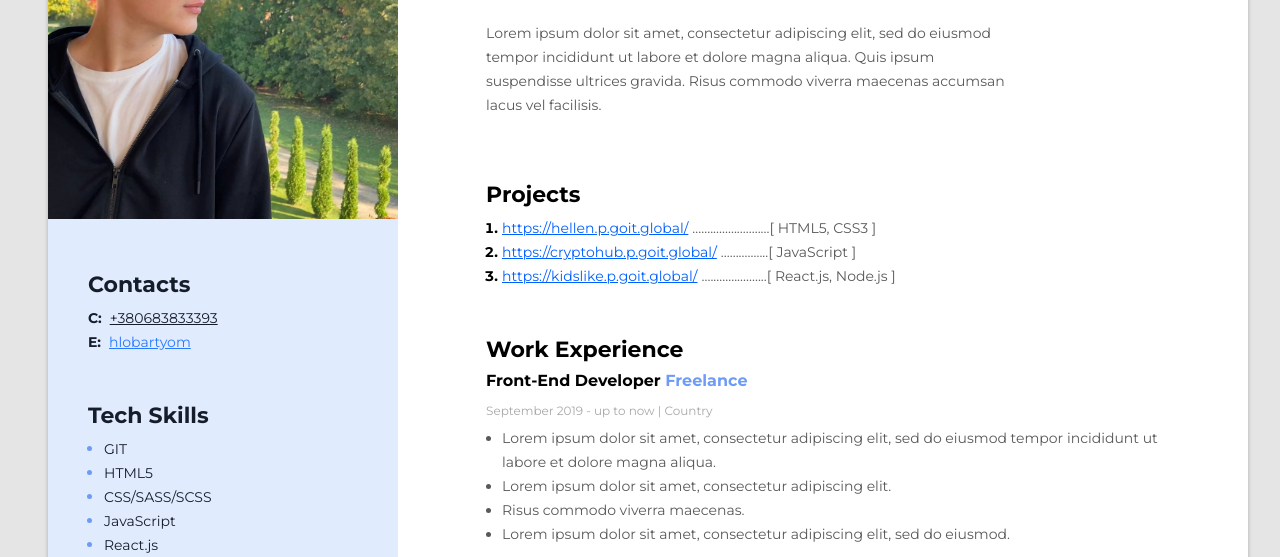
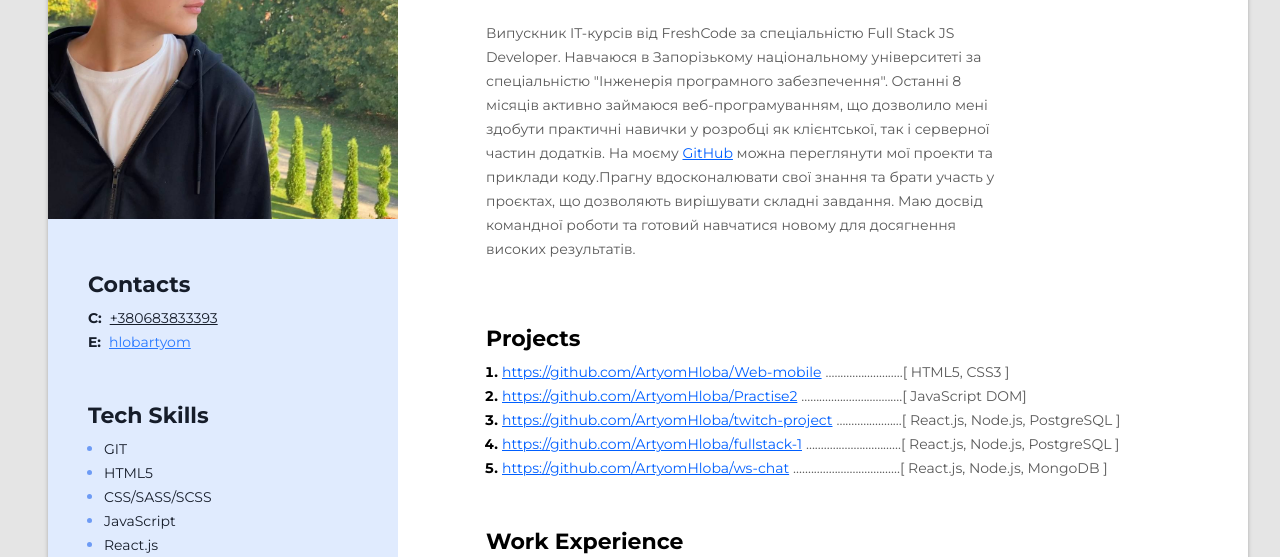
Before and after one commit to ArtyomHloba/My-Resume, a plain HTML site: page index.html in a window 1280 px wide. Shown: the part 243-800 px from the top of the page. Drawn offline with Linux system fonts and the light colour scheme.

Commit message:
Add Projects + about me

```diff
--- a/css/styles.css
+++ b/css/styles.css
@@ -1,5 +1,5 @@
 body {
-  font-family: "Montserrat", sans-serif;
+  font-family: 'Montserrat', sans-serif;
   background-color: #e5e5e5;
   padding: 54px 40px 24px 40px;
 }
@@ -44,6 +44,14 @@ body {
   color: #595959;
   width: 525px;
 }
+
+.gitHubLink {
+  color: #005fff;
+}
+.gitHubLink:hover {
+  color: #595959;
+}
+
 .about-me-container {
   margin-bottom: 64px;
 }
--- a/index.html
+++ b/index.html
@@ -26,10 +26,19 @@
           <h2 class="my-profession">FULL STACK JS DEVELOPER</h2>
           <h1 class="my-name">Hloba Artyom</h1>
           <p class="about-me">
-            Lorem ipsum dolor sit amet, consectetur adipiscing elit, sed do
-            eiusmod tempor incididunt ut labore et dolore magna aliqua. Quis
-            ipsum suspendisse ultrices gravida. Risus commodo viverra maecenas
-            accumsan lacus vel facilisis.
+            Випускник IT-курсів від FreshCode за спеціальністю Full Stack JS
+            Developer. Навчаюся в Запорізькому національному університеті за
+            спеціальністю "Інженерія програмного забезпечення". Останні 8
+            місяців активно займаюся веб-програмуванням, що дозволило мені
+            здобути практичні навички у розробці як клієнтської, так і серверної
+            частин додатків. На моєму
+            <a class="gitHubLink" href="https://github.com/ArtyomHloba"
+              >GitHub</a
+            >
+            можна переглянути мої проекти та приклади коду.Прагну вдосконалювати
+            свої знання та брати участь у проєктах, що дозволяють вирішувати
+            складні завдання. Маю досвід командної роботи та готовий навчатися
+            новому для досягнення високих результатів.
           </p>
         </div>
 
@@ -39,8 +48,10 @@
 
           <ol class="projects-list">
             <li class="projects-item">
-              <a href="https://hellen.p.goit.global/" class="projects-item-link"
-                >https://hellen.p.goit.global/</a
+              <a
+                href="https://artyomhloba.github.io/Web-mobile/"
+                class="projects-item-link"
+                >https://github.com/ArtyomHloba/Web-mobile</a
               >
               <span class="project-item-descr"
                 >..........................[ HTML5, CSS3 ]</span
@@ -48,27 +59,48 @@
             </li>
             <li class="projects-item">
               <a
-                href="https://cryptohub.p.goit.global/"
+                href="https://artyomhloba.github.io/Practise2/"
                 class="projects-item-link"
-                >https://cryptohub.p.goit.global/</a
+                >https://github.com/ArtyomHloba/Practise2</a
               >
               <span class="project-item-descr"
-                >................[ JavaScript ]</span
+                >..................................[ JavaScript DOM]</span
               >
             </li>
             <li class="projects-item">
               <a
-                href=" https://kidslike.p.goit.global/"
+                href="https://github.com/ArtyomHloba/twitch-project"
                 class="projects-item-link"
-                >https://kidslike.p.goit.global/</a
+                >https://github.com/ArtyomHloba/twitch-project</a
               >
               <span class="project-item-descr"
-                >......................[ React.js, Node.js ]</span
+                >......................[ React.js, Node.js, PostgreSQL ]</span
+              >
+            </li>
+            <li class="projects-item">
+              <a
+                href="https://github.com/ArtyomHloba/fullstack-1"
+                class="projects-item-link"
+                >https://github.com/ArtyomHloba/fullstack-1</a
+              >
+              <span class="project-item-descr"
+                >................................[ React.js, Node.js, PostgreSQL
+                ]</span
+              >
+            </li>
+            <li class="projects-item">
+              <a
+                href="https://github.com/ArtyomHloba/ws-chat"
+                class="projects-item-link"
+                >https://github.com/ArtyomHloba/ws-chat</a
+              >
+              <span class="project-item-descr"
+                >....................................[ React.js, Node.js,
+                MongoDB ]</span
               >
             </li>
           </ol>
         </div>
-
         <!-- Work exerience -->
 
         <div class="work-experience-container">
@@ -202,9 +234,6 @@
             <li class="skills-list-item">
               <span class="skills-list-text">Docker</span>
             </li>
-            <li class="skills-list-item">
-              <span class="skills-list-text">TypeScript</span>
-            </li>
           </ul>
         </div>
 
```
